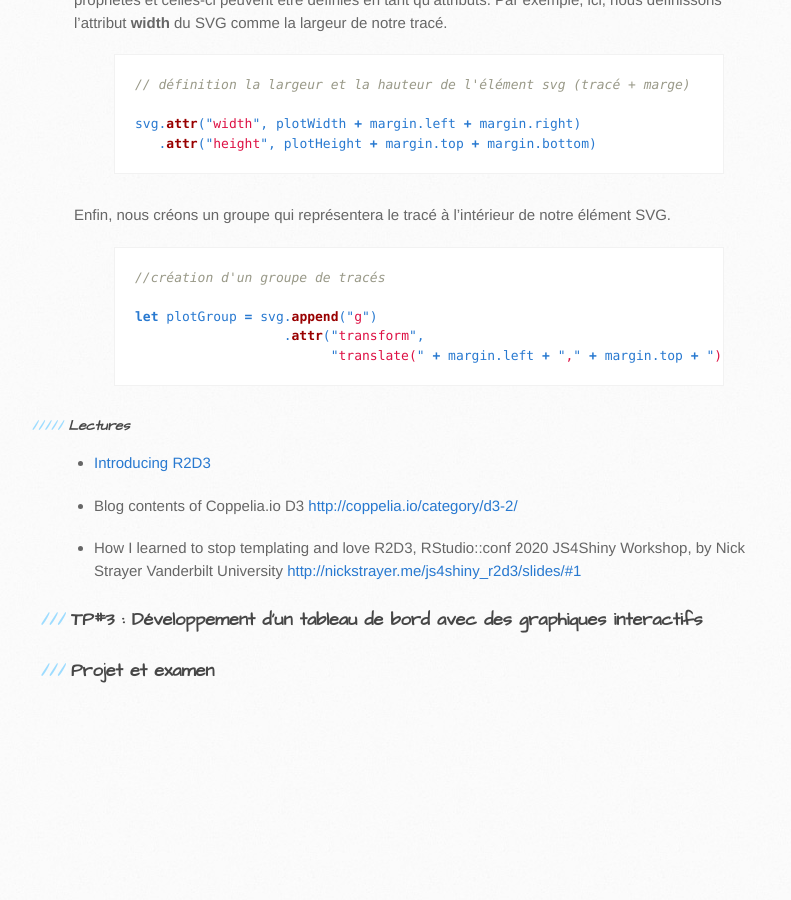
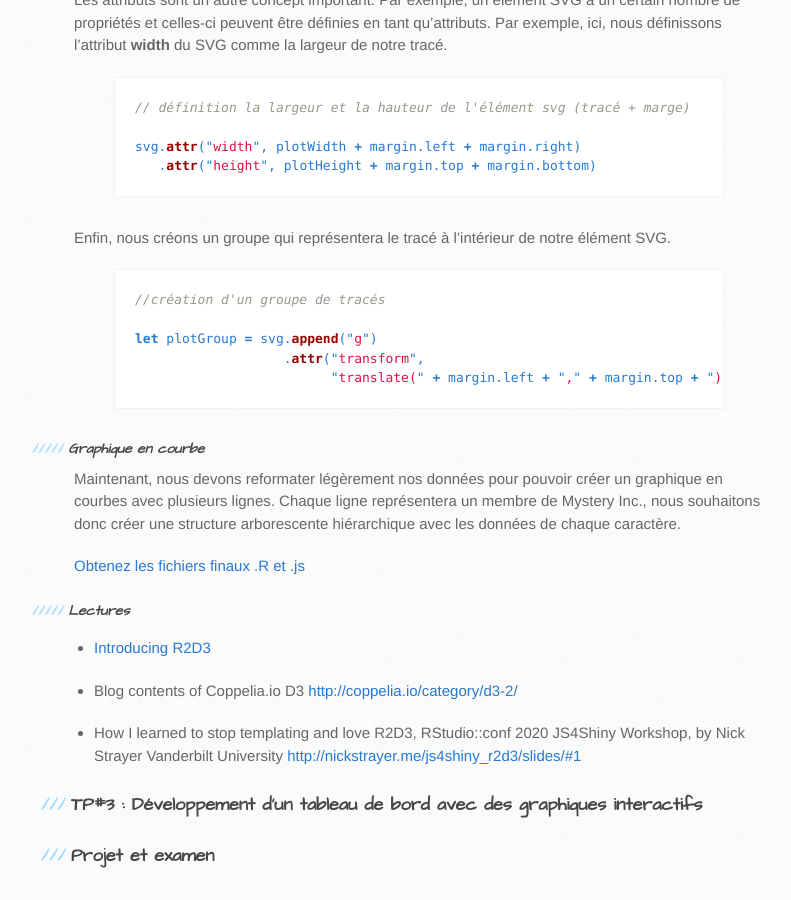
Before and after one commit to armelsoubeiga/Cours, a Jekyll site: the page built from dataviz/_posts/2021-12-11-Visualisation-des-données.md, in a window 1280 px wide and 900 px high, scrolled down 4700 px. Shown: the whole window, without its empty margins (96-887 px from the left). Built offline with Jekyll 4.4.1, drawn with Linux system fonts in a browser that asks for light colours; before the commit the page ends 5415 px from its top, so only the background shows below that.

Commit message:
Update 2021-12-11-Visualisation-des-données.md

```diff
--- a/dataviz/_posts/2021-12-11-Visualisation-des-données.md
+++ b/dataviz/_posts/2021-12-11-Visualisation-des-données.md
@@ -179,6 +179,10 @@ let plotGroup = svg.append("g")
                          "translate(" + margin.left + "," + margin.top + ")")
 {% endhighlight %}
 
+##### *Graphique en courbe*
+Maintenant, nous devons reformater légèrement nos données pour pouvoir créer un graphique en courbes avec plusieurs lignes. Chaque ligne représentera un membre de Mystery Inc., nous souhaitons donc créer une structure arborescente hiérarchique avec les données de chaque caractère.
+
+  [Obtenez les fichiers finaux .R et .js](https://github.com/armelsoubeiga/Cours/tree/master/DataViz)
 
 ##### *Lectures*
 
```
